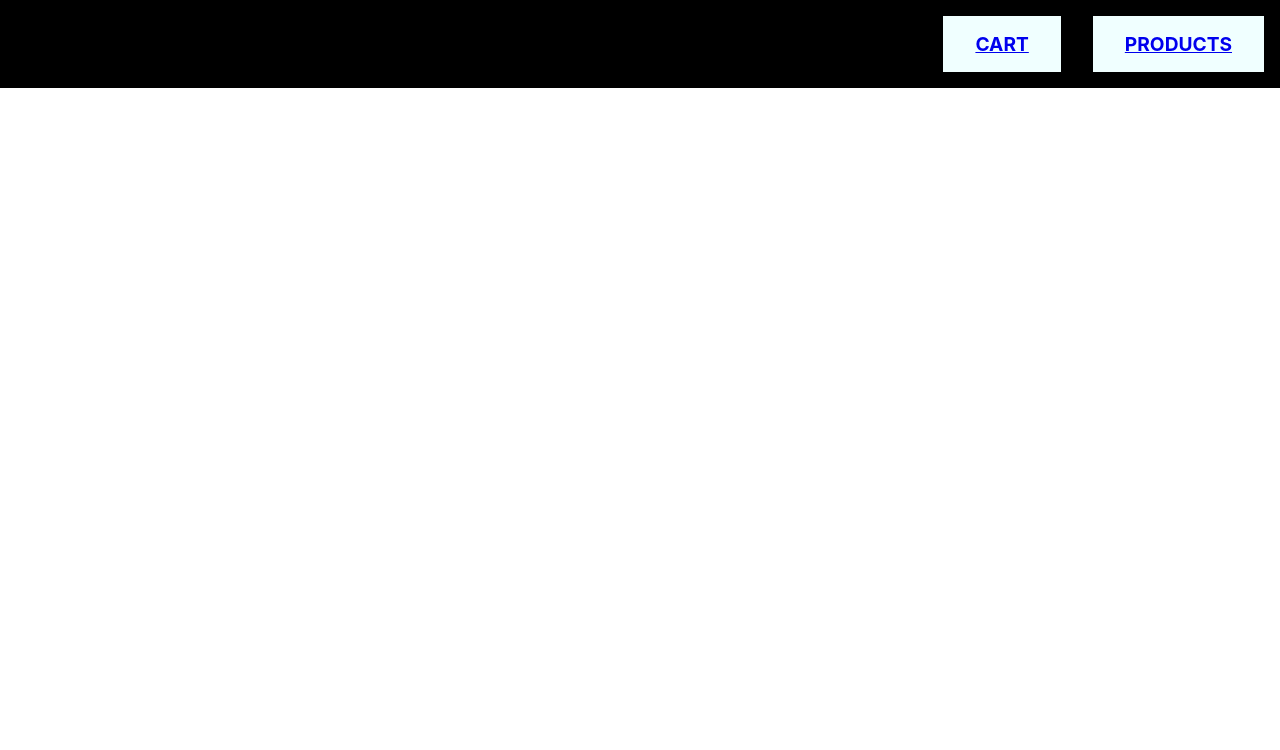
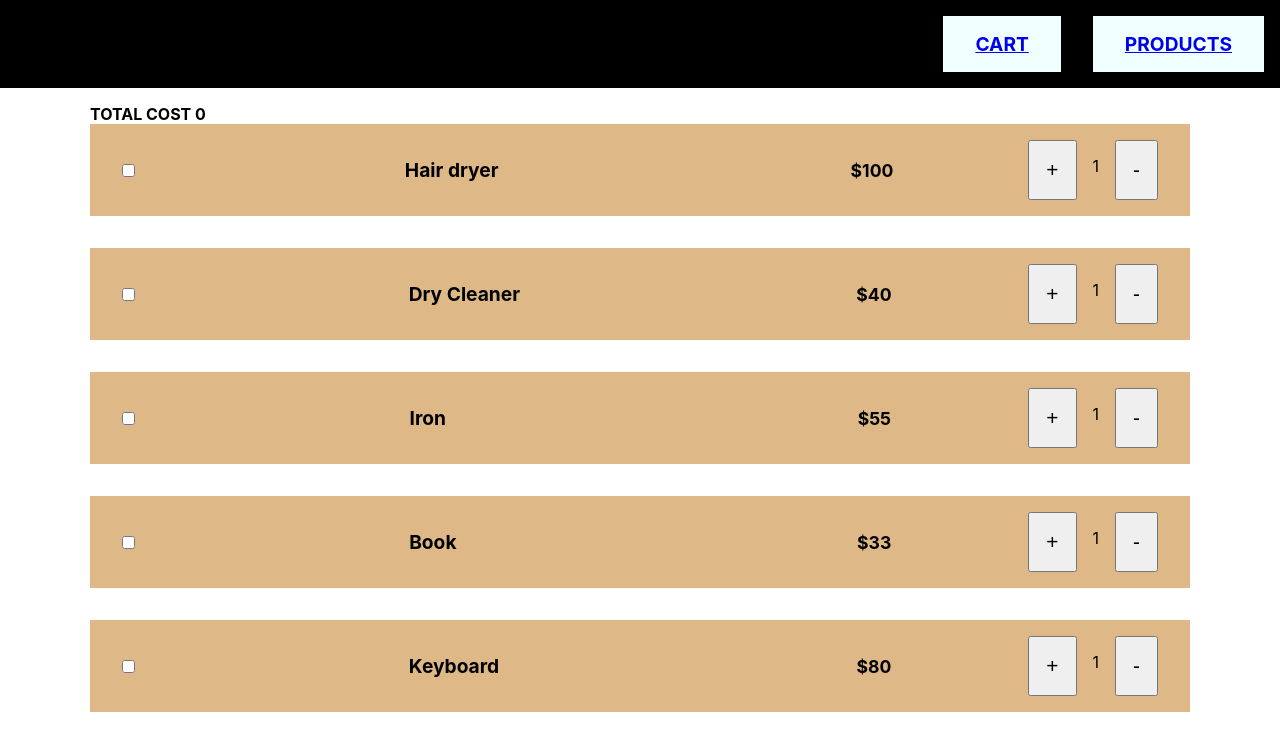
Before and after one commit to Uzairsaleemkhan/Cart, a React (Create React App) app: page /cart in a window 1280 px wide. Shown: the top 750 px of the page. Built offline with nearby package versions, Linux system fonts and the light colour scheme.

Commit message:
cart page completed

```diff
--- a/src/App.js
+++ b/src/App.js
@@ -5,26 +5,26 @@ import Products from "./pages/Products/Products";
 import {BrowserRouter,Routes,Route} from "react-router-dom"
 import Navbar from "./components/Navbar/Navbar";
 const productsData=[
-  {id:"0",content:"Hair dryer",price:100,stock:3},
-  {id:"1",content:"Dry Cleaner",price:40,stock:6},
-  {id:"2",content:"Iron",price:55,stock:9},
-  {id:"3",content:"Book",price:33,stock:6},
-  {id:"4",content:"Keyboard",price:80,stock:4},
-  {id:"5",content:"Mouse",price:120,stock:13},
-  {id:"6",content:"Chair",price:280,stock:12},
-  {id:"7",content:"Rubix Cube",price:860,stock:11},
-  {id:"8",content:"Chess Board",price:25,stock:16},
-  {id:"9",content:"Ludo",price:45,stock:5},
-  {id:"10",content:"Go Pro",price:65,stock:3},
-  {id:"11",content:"Cycle",price:48,stock:21},
-  {id:"12",content:"Washing Machine",price:35,stock:18},
-  {id:"13",content:"Pants",price:310,stock:17},
-  {id:"14",content:"T Shirts",price:440,stock:16},
-  {id:"15",content:"Shoes",price:70,stock:6},
-  {id:"16",content:"Pillow",price:80,stock:8},
-  {id:"17",content:"Door Handle",price:90,stock:4},
-  {id:"18",content:"Clothing",price:100,stock:25},
-  {id:"19",content:"Carpet",price:140,stock:30}
+  {id:0,content:"Hair dryer",price:100,stock:3},
+  {id:1,content:"Dry Cleaner",price:40,stock:6},
+  {id:2,content:"Iron",price:55,stock:9},
+  {id:3,content:"Book",price:33,stock:6},
+  {id:4,content:"Keyboard",price:80,stock:4},
+  {id:5,content:"Mouse",price:120,stock:13},
+  {id:6,content:"Chair",price:280,stock:12},
+  {id:7,content:"Rubix Cube",price:860,stock:11},
+  {id:8,content:"Chess Board",price:25,stock:16},
+  {id:9,content:"Ludo",price:45,stock:5},
+  {id:10,content:"Go Pro",price:65,stock:3},
+  {id:11,content:"Cycle",price:48,stock:21},
+  {id:12,content:"Washing Machine",price:35,stock:18},
+  {id:13,content:"Pants",price:310,stock:17},
+  {id:14,content:"T Shirts",price:440,stock:16},
+  {id:15,content:"Shoes",price:70,stock:6},
+  {id:16,content:"Pillow",price:80,stock:8},
+  {id:17,content:"Door Handle",price:90,stock:4},
+  {id:18,content:"Clothing",price:100,stock:25},
+  {id:19,content:"Carpet",price:140,stock:30}
 ]
 
 function App() {
--- a/src/components/Cart/Cart.jsx
+++ b/src/components/Cart/Cart.jsx
@@ -1,12 +1,44 @@
+import CartItem from "../CartItem/CartItem";
 import styles from "./Cart.module.css"
+import { useState } from "react";
 
+let nextItem=5;
+const dummy=[
+    { count:1, id:0,content:"Hair dryer",price:100,done:false},
+    { count:1, id:1,content:"Dry Cleaner",price:40,done:false},
+    { count:1, id:2,content:"Iron",price:55,done:false},
+    { count:1, id:3,content:"Book",price:33,done:false},
+    { count:1, id:4,content:"Keyboard",price:80,done:false},
+]
 export default function Cart(){
 
+    const [cart,setCart]=useState(dummy)
 
 
 return (
     <section className={styles.cart}>
 
+<div className={styles.container}>
+
+
+<b>
+ TOTAL COST {0}
+
+</b>
+    <ul className={styles.list}>
+        {
+            cart.map((item)=>(
+                <li key={item.id} className={styles.listItem}>
+                    <CartItem item={item} />
+                </li>
+            ))}
+
+    </ul>
+
+</div>
+
+
+
     </section>
 )
 
--- a/src/components/Cart/Cart.module.css
+++ b/src/components/Cart/Cart.module.css
@@ -0,0 +1,21 @@
+.list{
+    list-style: none;
+    display: flex;
+    flex-direction: column;
+    gap: 2rem;
+}
+.container{
+max-width: 1100px;
+margin: 0 auto;
+}
+.cart{
+    padding: 1rem 0;
+}
+
+.listItem{
+    /* display: flex; */
+    background-color: burlywood;
+    padding: 1rem 2rem;
+    /* align-items: center; */
+
+}
--- /dev/null
+++ b/src/components/CartItem/CartItem.jsx
@@ -0,0 +1,24 @@
+import styles from "./CartItem.module.css"
+export default function CartItem({item}){
+
+
+
+
+    return(
+        <>
+        <div className={styles.main}>
+
+                      <input className={styles.check} type="checkbox" name="" id="" />
+                    <div className={styles.itemCount}>{item.itemCount} </div>
+                        <div className={styles.content}>{item.content}</div>
+                        <div className={styles.price}>${item.price}</div>
+                        <div className={styles.countContainer}>
+                            <button className={styles.plus}>+</button>
+                                <div className={styles.count}>{item.count}</div>
+                            <button className={styles.minus}>-</button>
+                        </div>
+        </div>
+        </>
+    )
+
+}
--- /dev/null
+++ b/src/components/CartItem/CartItem.module.css
@@ -0,0 +1,41 @@
+.check{
+padding: 1rem;
+
+}
+.itemCount{
+
+}
+.main{
+    display: flex;
+    align-items: center;
+    justify-content: space-between;
+    gap: 3rem;
+}
+.content{
+font-weight: bold;
+font-size: 1.2rem;
+/* text-align: justify; */
+width:30%;
+}
+.price{
+font-size: 1.1rem;
+font-weight: bold;
+}
+.countContainer{
+    display: flex;
+    justify-self: flex-end;
+
+}
+.count{
+    padding: 1rem;
+}
+.plus{
+padding: 1rem;
+font-size: 1.3rem;
+
+}
+.minus{
+    font-size: 1.3rem;
+    padding: 1rem;
+
+}
```
